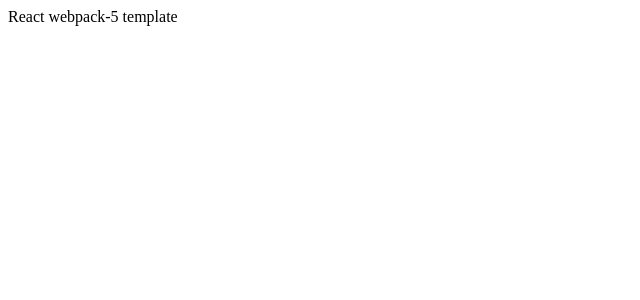
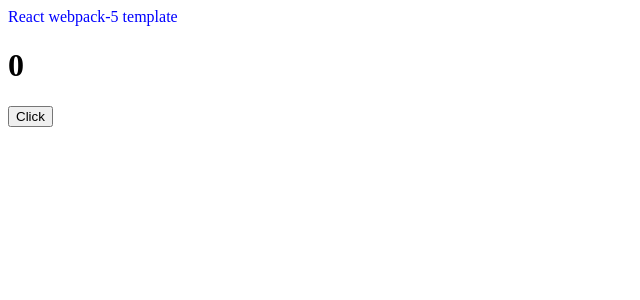
Before and after one commit to chouhand/prod-test-host, a React app: page / in a window 1280 px wide. Shown: the top 300 px of the page, without its empty margins (0-640 px from the left). Built offline with nearby package versions, Linux system fonts and the light colour scheme.

Commit message:
Added button component

```diff
--- a/src/App.js
+++ b/src/App.js
@@ -1,7 +1,13 @@
 import React from 'react'
+import Button from './Button';
 
 const App = props => {
-  return <div>React webpack-5 template</div>
+  return (
+    <>
+    <div style={{ color: 'blue' }}>React webpack-5 template</div>
+    <Button />
+  </>
+  )
 }
 
 export default App
--- /dev/null
+++ b/src/Button.js
@@ -0,0 +1,19 @@
+import React, { useState } from 'react'
+
+const Button = () => {
+  const [counter, setCouter] = useState(0)
+  const handleClick = () => {
+      let count = counter;
+    setCouter(++count);
+  }
+
+  console.log("counter", counter)
+  return (
+    <>
+      <h1>{counter}</h1>
+      <button onClick={handleClick}>Click</button>
+    </>
+  )
+}
+
+export default Button;
```
Also changed, not shown: 2 other files (tests, documents, lock files or other folders).
